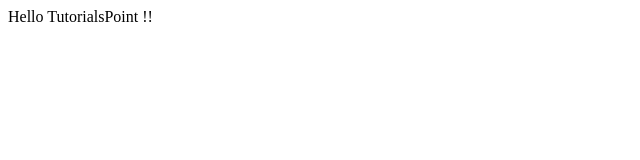
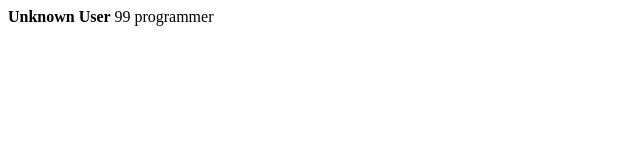
Before and after one commit to champ752/backboneTest, a plain HTML site: page index.html in a window 1280 px wide. Shown: the whole page, without its empty margins (0-640 px from the left). Drawn offline with Linux system fonts and the light colour scheme.

Commit message:
person example

```diff
--- a/index.html
+++ b/index.html
@@ -16,19 +16,19 @@
 <script src = "js/underscore/underscore-min.js" type="text/javascript"></script>
 <script src = "js/json2/json2.js" type="text/javascript"></script>
 <script src = "js/backbone/backbone-min.js" type="text/javascript"></script>
+<script src = "person.js"></script>
+<!--<script type="text/javascript">-->
+    <!--var AppView = Backbone.View.extend({-->
+        <!--el: '#container',-->
+        <!--initialize: function () {-->
+            <!--this.render();-->
+        <!--},-->
+        <!--render: function () {-->
+        <!--this.$el.html("Hello TutorialsPoint !!");-->
+    <!--}-->
+    <!--});-->
+    <!--var appView = new AppView();-->
 
-<script type="text/javascript">
-    var AppView = Backbone.View.extend({
-        el: '#container',
-        initialize: function () {
-            this.render();
-        },
-        render: function () {
-        this.$el.html("Hello TutorialsPoint !!");
-    }
-    });
-    var appView = new AppView();
-
-</script>
+<!--</script>-->
 </body>
 </html>
--- /dev/null
+++ b/person.js
@@ -0,0 +1,31 @@
+$(document).ready( function () {
+
+    var PersonModel = Backbone.Model.extend({
+        defaults: {
+            name: "Unknown User",
+            age: 99,
+            occupation: 'programmer'
+        }
+    });
+
+    var PersonView = Backbone.View.extend({
+        //define the location of contents
+        el:"#container",
+        // tagName: 'li',
+        // <%= varname %> for attach var to template
+        my_template:_.template("<strong><%=name %> </strong> <%=age %> <%= occupation%>"),
+        initialize: function () {
+            this.render();
+        },
+        render: function () {
+
+            //Replace element's html (li)
+            // this.$el.html(this.model.get('name') + "(" + this.model.get('age') + ") " + this.model.get('occupation'));
+            //Use template
+            this.$el.html(this.my_template(this.model.toJSON()));
+        }
+    });
+    var personModel = new PersonModel();
+    var personView = new PersonView({model:personModel});
+    personView.initialize();
+});
```
